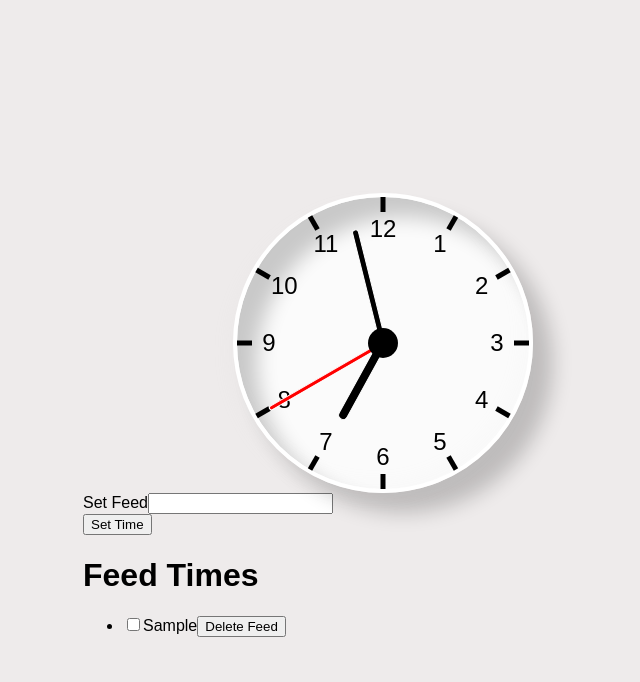
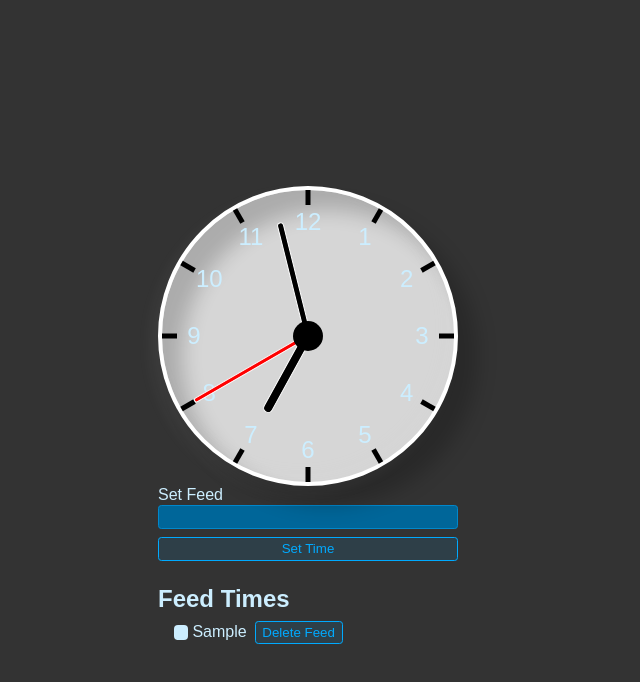
Before and after one commit to Caliza/pet-feeder, a React (Create React App) app in the folder pet-feeder/: page / in a window 1280 px wide. Both pictures are taken after typing "Sample" into the empty fields and a click on the button "Set Time". Shown: the top 682 px of the page, without its empty margins (332-972 px from the left). Built offline with nearby package versions, Linux system fonts and the light colour scheme.

Commit message:
Added Pannel.css and deleted margin-left from .clock

```diff
--- a/pet-feeder/src/App.css
+++ b/pet-feeder/src/App.css
@@ -12,7 +12,9 @@
   min-height: 100vh;
   overflow: hidden;
 }
-
+.center {
+  margin: auto;
+}
 .clock {
   width: 300px;
   height: 300px;
@@ -24,7 +26,6 @@
        inset -8px -8px 15px rgba(225,225,225,0.05),
        inset 20px 20px 20px rgba(0,0,0,0.2);
   position: relative;
-  margin-left: 150px;
   margin-top: 30px;
 
 }
--- a/pet-feeder/src/App.js
+++ b/pet-feeder/src/App.js
@@ -1,6 +1,6 @@
 import React, { Component } from 'react';
-
 import './App.css';
+import './Pannel.css'
 import Clock from './Clock';
 import Pannel from './Pannel';
 import { render } from '@testing-library/react';
--- /dev/null
+++ b/pet-feeder/src/Pannel.css
@@ -0,0 +1,140 @@
+* {
+    font-family: Arial, Helvetica, sans-serif;
+    box-sizing: border-box;
+  }
+
+  body {
+    background: #333;
+    color: hsl(200, 100%, 90%);
+    max-width: 400px;
+    padding: 1rem;
+    margin: 0 auto;
+  }
+
+  .new-item-form {
+    display: flex;
+    flex-direction: column;
+    gap: 0.5rem;
+  }
+
+  .form-row {
+    display: flex;
+    flex-direction: column;
+    gap: 0.1rem;
+  }
+
+  .btn {
+    background: hsl(200, 100%, 50%, 0.1);
+    border: 1px solid hsl(200, 100%, 50%);
+    color: hsl(200, 100%, 50%);
+    padding: 0.25em 0.5em;
+    border-radius: 0.25em;
+    cursor: pointer;
+    outline: none;
+  }
+
+  .btn:hover,
+  .btn:focus-visible {
+    background: hsl(200, 100%, 50%, 0.2);
+  }
+
+  .btn.btn-danger {
+    background: hsl(0, 100%, 40%, 0.1);
+    border: 1px solid hsl(0, 100%, 40%);
+    color: hsl(0, 100%, 40%);
+  }
+
+  .btn.btn-danger:hover,
+  .btn.btn-danger:focus-visible {
+    background: hsl(0, 100%, 40%, 0.2);
+  }
+
+  .new-item-form input {
+    outline: none;
+    border: 1px solid hsl(200, 100%, 40%);
+    background: hsl(200, 100%, 30%);
+    border-radius: 0.25em;
+    padding: 0.25em 0.5em;
+    color: hsl(200, 100%, 90%);
+  }
+
+  .new-item-form input:focus {
+    border: 1px solid hsl(200, 100%, 70%);
+  }
+
+  .header {
+    font-size: 1.5rem;
+    margin-top: 1.5rem;
+    margin-bottom: 0.5rem;
+  }
+
+  .list {
+    margin: 0;
+    padding: 0;
+    margin-left: 1rem;
+    list-style: none;
+  }
+
+  .list li:has(input:checked) label {
+    color: hsl(200, 20%, 40%);
+  }
+
+  .list {
+    display: flex;
+    flex-direction: column;
+    gap: 0.3rem;
+  }
+
+  .list li {
+    display: flex;
+    gap: 0.5rem;
+    align-items: center;
+  }
+
+  .list li label {
+    display: flex;
+    gap: 0.25rem;
+    cursor: pointer;
+    align-items: center;
+  }
+
+  .list li:has(input:focus-visible) label {
+    outline: 1px solid hsl(200, 100%, 50%);
+  }
+
+  .list li input {
+    outline: none;
+    width: 0;
+    height: 0;
+    appearance: none;
+    pointer-events: none;
+    position: absolute;
+  }
+
+  .list li label::before {
+    content: "";
+    display: block;
+    width: 0.9rem;
+    height: 0.9rem;
+    background: hsl(200, 100%, 90%);
+    border-radius: 0.25em;
+    display: flex;
+    justify-content: center;
+    align-items: center;
+  }
+
+  .list li label:hover::before {
+    background: hsl(200, 100%, 80%);
+  }
+
+  .list li:has(input:checked) label::before {
+    content: "✔";
+    background: hsl(200, 100%, 40%);
+    color: hsl(200, 100%, 90%);
+    font-size: 0.75rem;
+    font-weight: bold;
+  }
+
+  .list li:has(input:checked) label:hover::before {
+    background: hsl(200, 100%, 30%);
+  }
```
Also changed, not shown: pet-feeder/src/Clock.js (+5 -5 lines).
